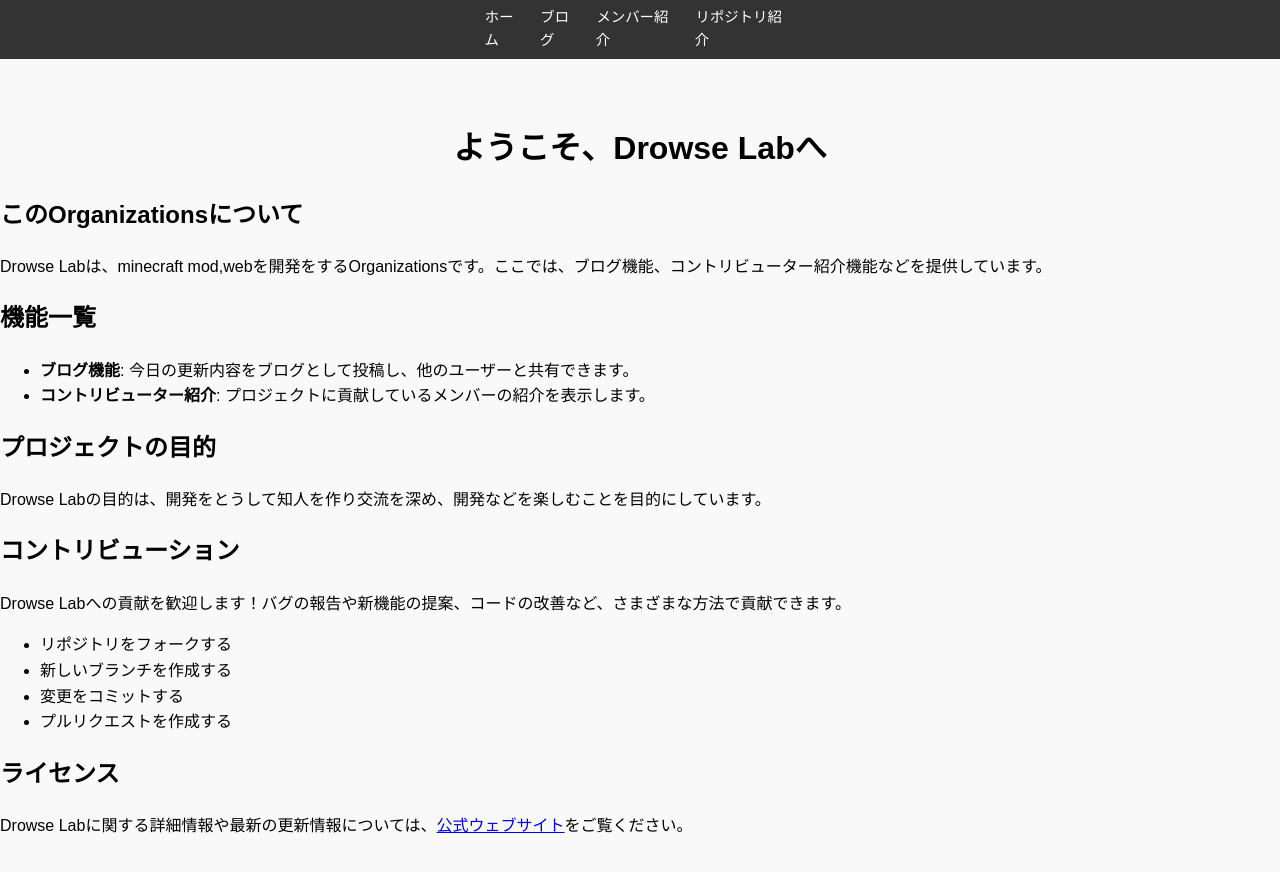
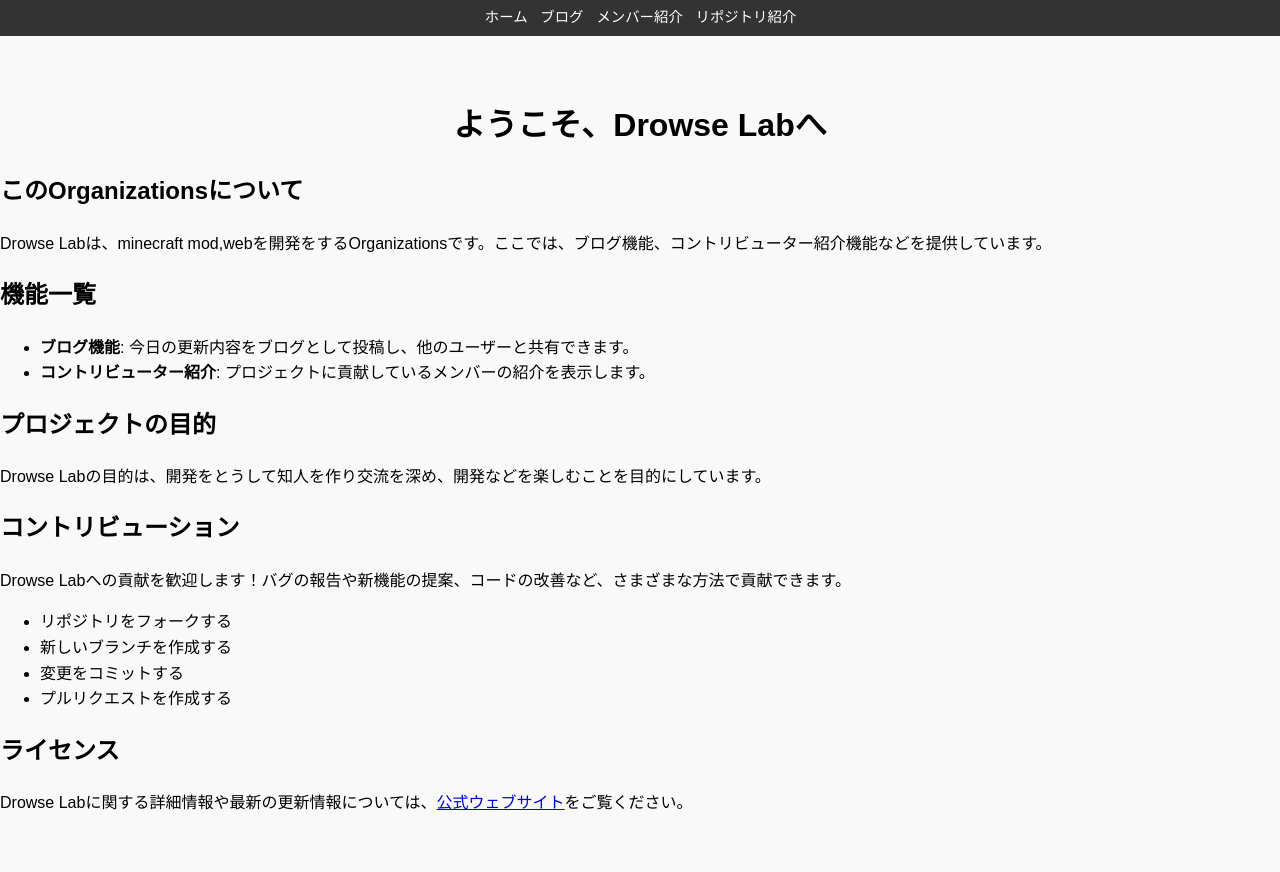
Before and after one commit to Drowse-Lab/Drowse-Lab, a Jekyll site: the page index.html, which Jekyll copies as it is, in a window 1280 px wide. Shown: the top 872 px of the page. Built offline with Jekyll 4.4.1, drawn with Linux system fonts in a browser that asks for light colours.

Commit message:
Update styles.css

```diff
--- a/assets/css/styles.css
+++ b/assets/css/styles.css
@@ -34,6 +34,8 @@ nav ul li a {
     padding: 0.3% 0.8%; /* リンク内のパディングを小さく */
     font-size: 0.9rem; /* リンクのフォントサイズをさらに調整 */
     transition: color 0.2s; /* 色変更のアニメーション */
+    white-space: nowrap;
+    word-break: keep-all;
 }
 
 nav ul li a:hover {
```
